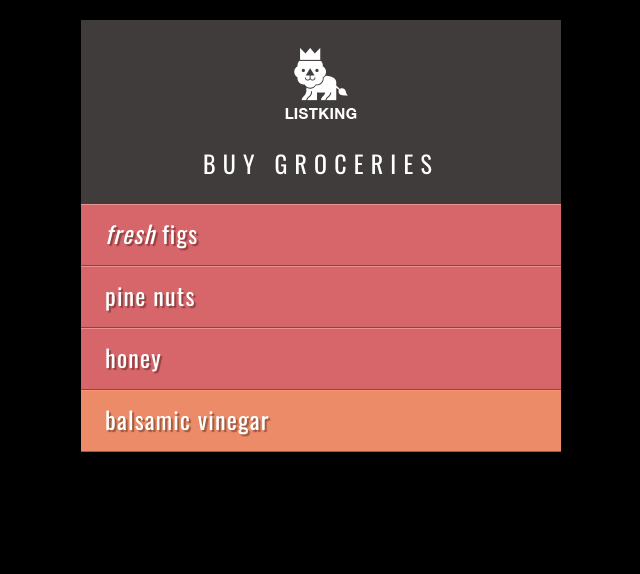
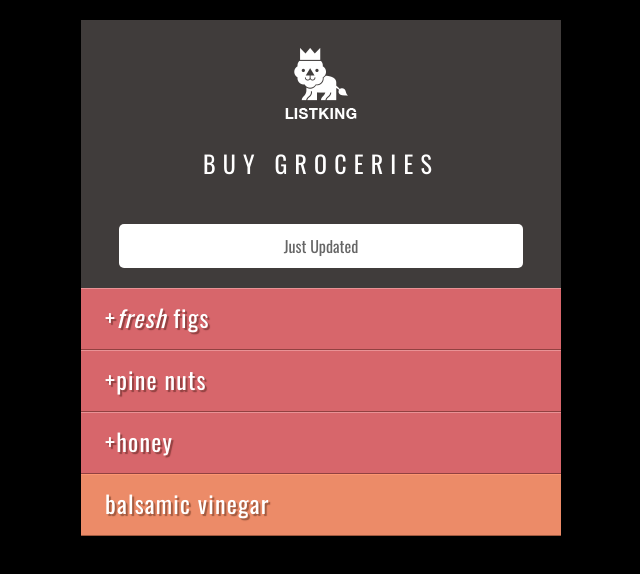
Before and after one commit to Sarjith/GUI-1, a plain HTML site: page adding-new-content.html in a window 1280 px wide. Shown: the whole page, without its empty margins (319-959 px from the left). Drawn offline with nearby package versions, Linux system fonts and the light colour scheme; files that its build step writes are made by us from their sources; files whose address does not match are found by name.

Commit message:
Update adding-new-content.html

```diff
--- a/adding-new-content.html
+++ b/adding-new-content.html
@@ -2,7 +2,7 @@
 <html>
   <head>
     <title>Adding New Content</title>
-    <link rel="stylesheet" href="css/c07.css" />
+    <link rel="stylesheet" href="c07.css" />
   </head>
   <body>
     <div id="page">
@@ -16,6 +16,6 @@
       </ul>
     </div>
     <script src="https://ajax.googleapis.com/ajax/libs/jquery/3.1.1/jquery.min.js"></script>
-    <script src="js/adding-new-content.js"></script>
+    <script src="adding-new-content.js"></script>
   </body>
 </html>
```
